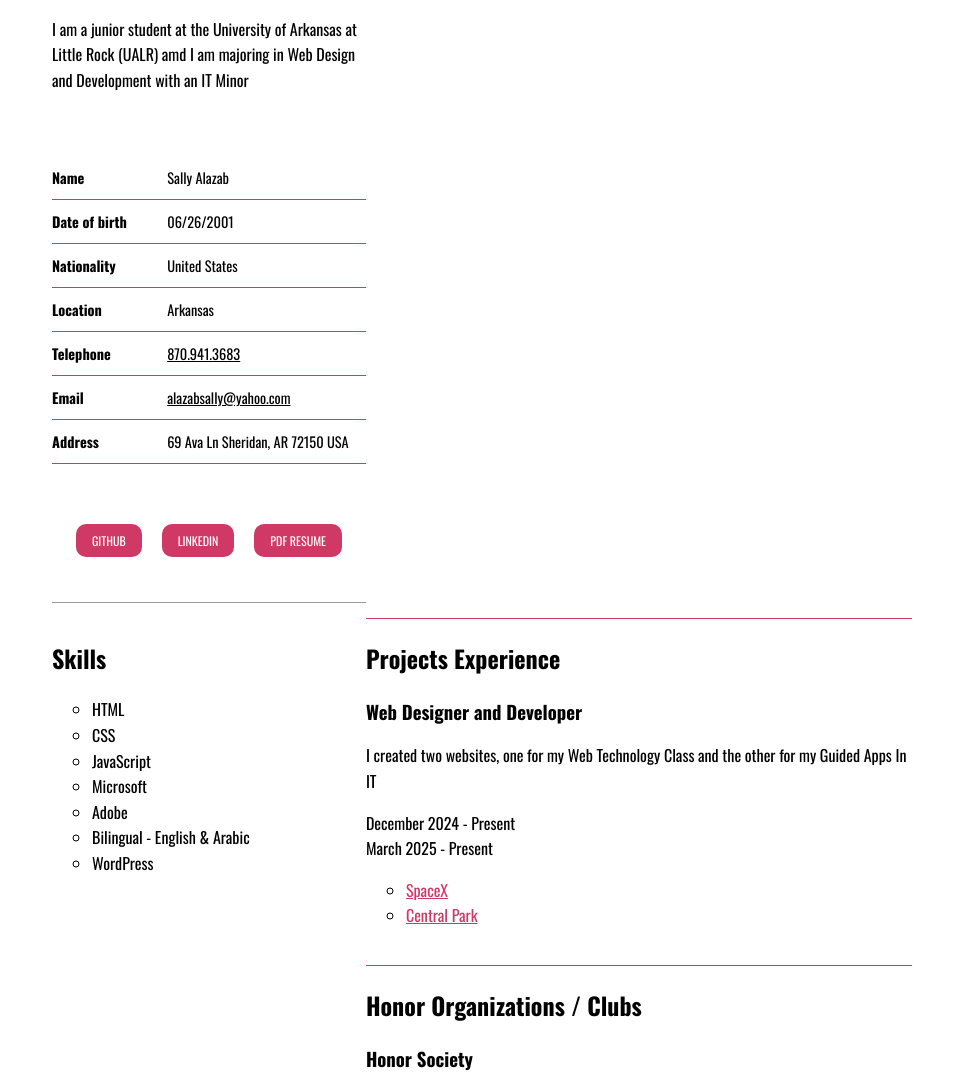
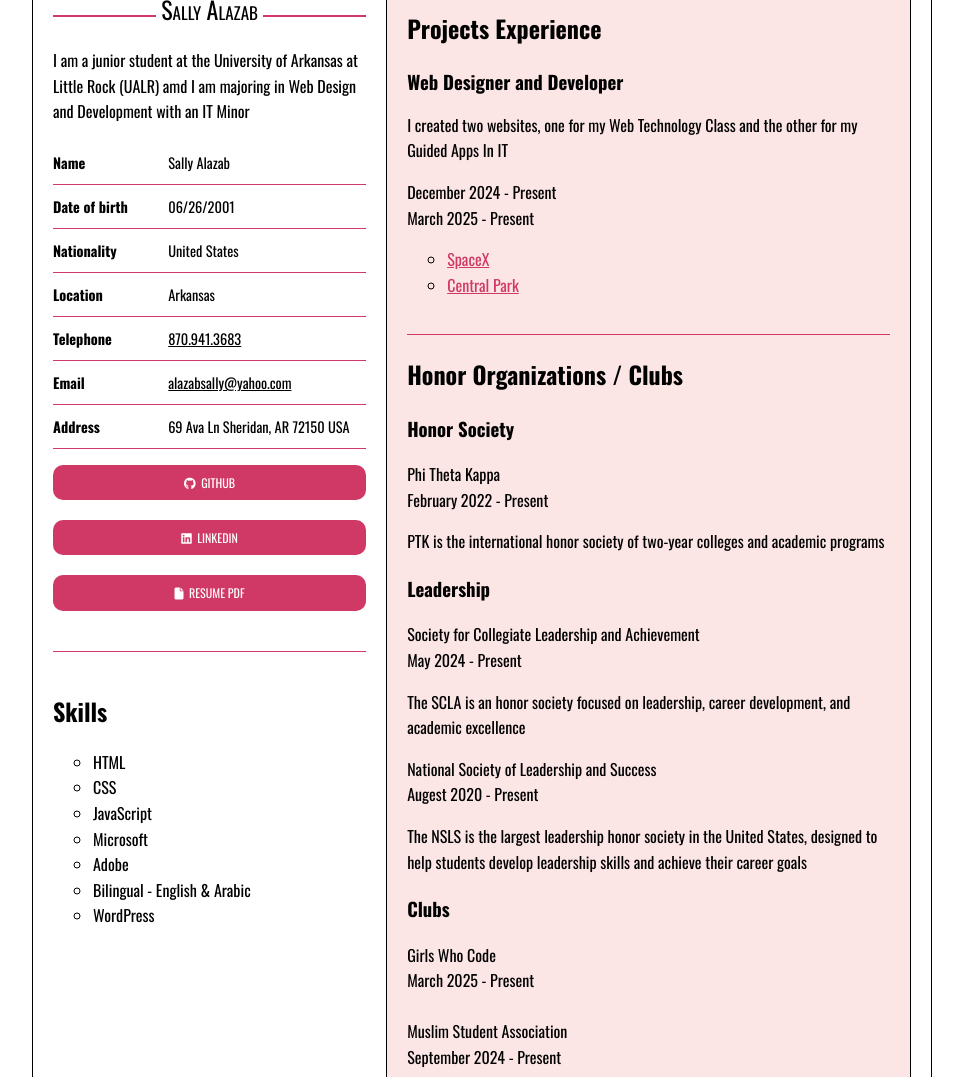
Before and after one commit to Sally2026/mobile-web, a plain HTML site: page jason-resume/index.html in a window 1280 px wide. Shown: the part 411-1488 px from the top of the page, without its empty margins (158-1121 px from the left). Drawn offline with nearby package versions, Linux system fonts and the light colour scheme; a web font is replaced by a local one.

Commit message:
Working on the JASON Resume

```diff
--- a/jason-resume/assets/css/style.css
+++ b/jason-resume/assets/css/style.css
@@ -236,81 +236,89 @@ footer a:link, footer a:visited {
   grid-area: title;
 }
 
+.bio {
+  grid-area: bio;
+}
+
+#about {
+  grid-area: about;
+}
+
 #skills {
   grid-area: skills;
 }
-#experience {
-  grid-area: experience;
-}
-#education {
-  grid-area: education;
-}
+
 #honor-organizations {
   grid-area: honor-organizations;
 }
-#honor-awards {
-  grid-area: honor-awards;
+
+#info {
+  grid-area: info;
 }
 
+
 main.container{
+  border: 1px solid black;
+  padding: 20px;
+  margin: 20px auto;
+  border-radius: 10px;
   display:grid;
   grid-template-areas:
     "title"
+    "bio"
     "about"
     "skills"
-    "education"
-    "experience"
-    "honor-organizations"
-    "honor-awards"
-    ;
+    "info"
 }
 
 
 /* ------ Media Queries -------*/
 
 @media screen and (min-width: 768px) {
-  .container {
+  header.container {
     max-width: 900px;
   }
+
 
   main.container {
     max-width: 900px;
     grid-template-columns: 36.5% auto;
+    gap: 20px;
     grid-template-areas:
-      "title education"
-      "skills experience"
-      "skills honor-organizations"
-      "skills honor-awards";
+      "about info"
+      "skills info"
+      "honor-organizations info";
 
   }
 
-
-
-  #about {
-    display: grid;
-    gap: 2em;
-    grid-template-columns: 200px 1fr auto;
-    grid-template-areas:
-      "bio bio bio"
-      "details details details"
-      "related related related";
-
+  #about{
     background-color: #ffffff;
   }
 
-  .bio {
-    grid-area: bio;
-  }
-
-  .details {
-    grid-area: details;
+  #info {
+    background-color: rgba(241, 156, 156, 0.267);
+    border: 1px solid black;
+    padding: 20px;
+    margin: 20px auto;
+    border-radius: 10px;
   }
 
   .related-links {
+    margin-bottom: 0px;
     grid-area: related;
-    border-bottom: 1px solid #999;
-    padding-bottom: 50px;
+    border-bottom: 1px solid var(--second-color);
+    padding-bottom: 40px;
   }
+
+  .related-links{
+    flex-direction:column;
+      }
+
+      .related-links a{
+    display:block;
+      }
+
+      .related-links li a svg{display:inline-block;}
 }
 
 
--- a/jason-resume/index.html
+++ b/jason-resume/index.html
@@ -9,6 +9,7 @@
   <link rel="preconnect" href="https://fonts.googleapis.com">
   <link rel="preconnect" href="https://fonts.gstatic.com" crossorigin>
   <link href="https://fonts.googleapis.com/css2?family=DM+Serif+Text:ital@0;1&family=Merriweather:ital,wght@0,300;0,400;0,700;0,900;1,300;1,400;1,700;1,900&family=Oswald:wght@200..700&family=Roboto:ital,wght@0,100;0,300;0,400;0,500;0,700;0,900;1,100;1,300;1,400;1,500;1,700;1,900&display=swap" rel="stylesheet">
+  <link rel="stylesheet" href="https://cdnjs.cloudflare.com/ajax/libs/font-awesome/6.7.2/css/all.min.css" integrity="sha512-Evv84Mr4kqVGRNSgIGL/F/aIDqQb7xQ2vcrdIwxfjThSH8CSR7PBEakCr51Ck+w+/U6swU2Im1vVX0SVk9ABhg==" crossorigin="anonymous" referrerpolicy="no-referrer" />
   <script type="application/ld+json">
 {
   "@context": "https://schema.org",
@@ -135,9 +136,9 @@
       </dd>
     </dl>
     <ul class="related-links">
-      <li><a itemprop="url" rel="me" href="https://github.com/Sally2026"> github</a></li>
-        <li><a itemprop="url" rel="me" href="https://www.linkedin.com/in/sally-alazab-16b7b5221/">linkedin</a></li>
-        <li><a itemprop="url" href="my-resume.pdf" download>pdf resume</a></li>
+      <li><a href="https://github.com/Sally2026"><i class="fa-brands fa-github"></i>&nbsp Github</a></li>
+      <li><a href="https://www.linkedin.com/in/sally-alazab-16b7b5221/"><i class="fa-brands fa-linkedin"></i>&nbsp LinkedIn</a></li>
+      <li><a href="my-resume.pdf" download><i class="fa-solid fa-file"></i>&nbsp Resume PDF</a></li>
     </ul>
   </section>
   <section id="skills">
@@ -152,22 +153,7 @@
         <li class="skill">WordPress</li>
     </ul>
   </section>
-  <section id="experience">
-    <h2> Projects Experience</h2>
-    <article class="job">
-      <h3>Web Designer and Developer</h3>
-      <div>
-        <p>I created two websites, one for my Web Technology Class and the other for my Guided Apps In IT </p>
-        <span>December 2024 - Present</span> <br>
-        <span>March 2025 - Present</span> <br>
-        <ul>
-          <li><a href="https://sally2026.github.io/web-tech/final-project/">SpaceX</a></li>
-          <li><a href="https://sally2026.github.io/it-pearl/web-project/index.html">Central Park</a></li>
-        </ul>
-        </span>
-      </div>
-    </article>
-  </section>
+  <section id="info">
   <section id="education">
     <h2>Education</h2>
     <article class="certificate">
@@ -176,7 +162,6 @@
       <span>Little Rock , AR</span>
       <span>2023-2026</span>
     </article>
-
     <article class="certificate">
       <h3><abbr title="Associate of Arts">AS</abbr> Associate of Arts Degree on General Education</h3>
       <span>Arkansas State University Three Rivers</span> <br>
@@ -184,6 +169,22 @@
       <span>2020-2023</span>
     </article>
   </section>
+      <section id="experience">
+        <h2> Projects Experience</h2>
+        <article class="job">
+          <h3>Web Designer and Developer</h3>
+          <div>
+            <p>I created two websites, one for my Web Technology Class and the other for my Guided Apps In IT </p>
+            <span>December 2024 - Present</span> <br>
+            <span>March 2025 - Present</span> <br>
+            <ul>
+              <li><a href="https://sally2026.github.io/web-tech/final-project/">SpaceX</a></li>
+              <li><a href="https://sally2026.github.io/it-pearl/web-project/index.html">Central Park</a></li>
+            </ul>
+            </span>
+          </div>
+        </article>
+      </section>
 
   <section id="honor-organizations">
     <h2> Honor Organizations / Clubs</h2>
@@ -232,6 +233,8 @@
         <li class="honor-award"> Outstanding Student in Arts and Sciences (2022-2023)</li>
       </ul>
     </article>
+  </section>
+</section>
 
 
 </main>
```
